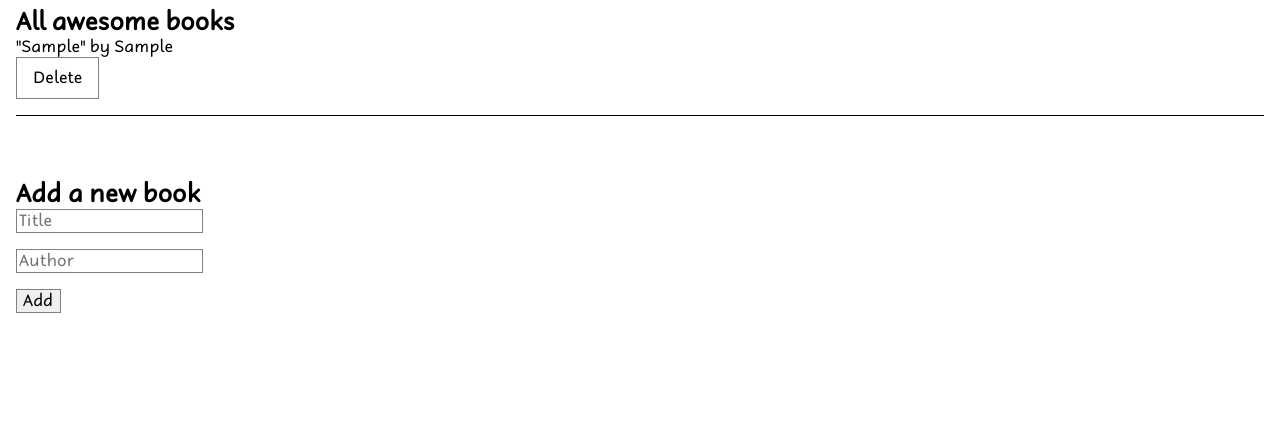
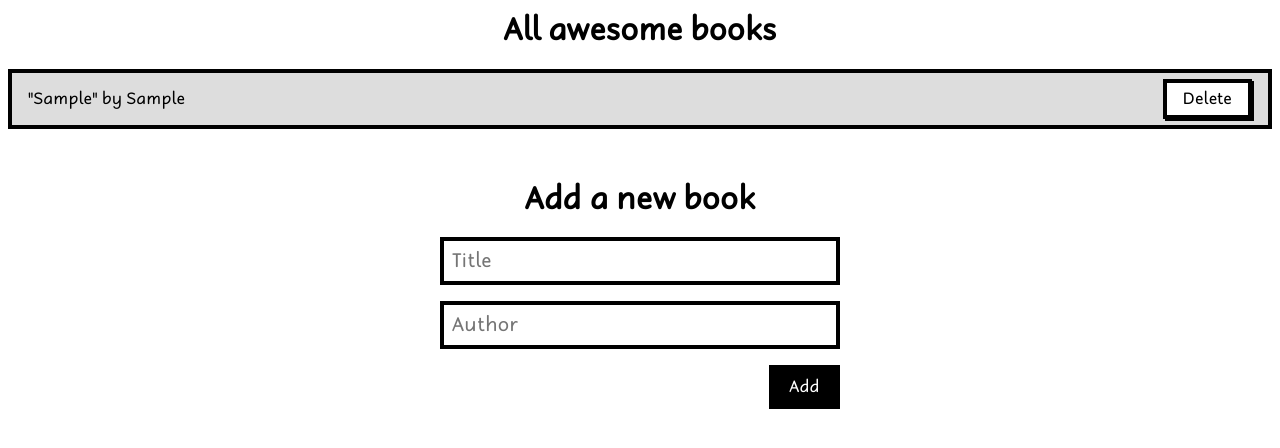
Before and after one commit to yosaddis/Awesome-books, a website: page index.html in a window 1280 px wide. Both pictures are taken after typing "Sample", "Sample" into the empty fields and a click on the input "Add". Drawn offline with Linux system fonts and the light colour scheme.

Commit message:
Update: modify the page styles

```diff
--- a/css/styles.css
+++ b/css/styles.css
@@ -31,7 +31,7 @@ body {
   flex-direction: column;
   min-height: 100vh;
   margin-inline: auto;
-  padding: 0.5rem 1rem;
+  padding: 0.5rem;
 }
 
 .container > * {
@@ -54,30 +54,113 @@ body {
 .books {
   display: flex;
   flex-direction: column;
-  gap: 2rem;
+}
+
+.books__collection-title {
+  text-align: center;
+  font-size: 30px;
+  line-height: 1.5;
+  margin-block-end: 1rem;
 }
 
 .books__list {
   display: flex;
   flex-direction: column;
-  gap: 1rem;
-  padding-inline: 0;
-  margin-block-end: 2rem;
+  justify-content: flex-start;
+  border: 4px solid #000;
 }
 
 .books__list-item {
-  border-block-end: 1px solid #000;
-  padding-block-end: 1rem;
+  display: flex;
+  flex-flow: row wrap;
+  justify-content: space-between;
+  align-items: center;
+}
+
+.books__list-item:nth-child(odd) {
+  background-color: #ddd;
+}
+
+/* remove padding, margin and border from all elements in book */
+.books__list-item * {
+  padding: 1rem;
+  border: none;
+}
+
+.books__list-item-delete {
+  border: 4px solid #000;
+  box-shadow: 2px 2px 0 #000;
+  padding: 0.5em 1em;
+  margin-inline: 1rem;
+  background-color: #fff;
+}
+
+.books__list-item-delete:hover,
+.books__list-item-delete:focus {
+  background-color: #000;
+  color: #fff;
+  box-shadow: none;
+}
+
+.books__list-item-delete:active {
+  background-color: #fff;
+  color: #000;
+  box-shadow: none;
 }
 
 .books__addbook {
-  max-width: 200px;
+  width: 100%;
+  max-width: 400px;
+  margin-inline: auto;
+  margin-block-start: 3rem;
+}
+
+.books__addbook-title {
+  text-align: center;
+  font-size: 30px;
+  line-height: 1.5;
+  margin-block-end: 0.5em;
 }
 
 .books__addbook-form {
   display: flex;
   flex-direction: column;
   justify-content: center;
-  align-items: flex-start;
-  gap: 1rem;
+  align-items: center;
+  row-gap: 1rem;
 }
+
+.books__addbook-form * {
+  width: 100%;
+  border: none;
+}
+
+.books__addbook-label {
+  font-size: 1.2rem;
+  border: 4px solid #000;
+}
+
+.books__addbook-label > * {
+  padding: 0.5rem;
+}
+
+.books__addbook-form > input[type='submit'] {
+  align-self: flex-end;
+  width: fit-content;
+  border: 4px solid #000;
+  box-shadow: 2px 2px 0 #000;
+  padding: 0.5em 1em;
+}
+
+.books__addbook-form > input[type='submit']:hover,
+.books__addbook-form > input[type='submit']:focus {
+  background-color: #000;
+  color: #fff;
+  box-shadow: none;
+}
+
+.books__addbook-form > input[type='submit']:active {
+  background-color: #fff;
+  color: #000;
+  box-shadow: none;
+}
```
